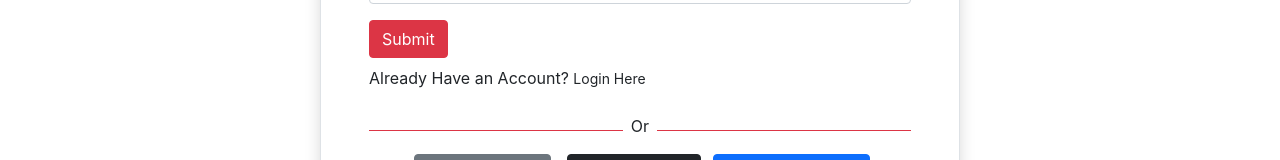
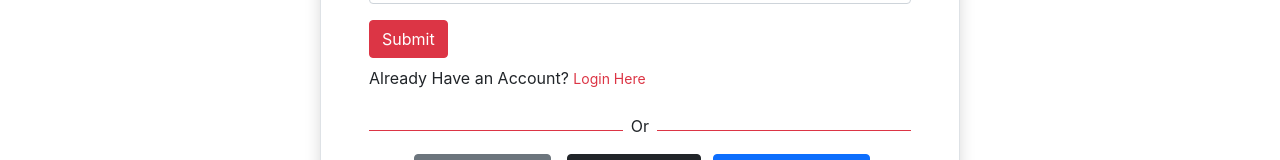
Before and after one commit to RahulDharRoni/independent-service-provider, a React (Create React App) app: page /register in a window 1280 px wide. Shown: the part 492-652 px from the top of the page. Built offline with nearby package versions, Linux system fonts and the light colour scheme; no server answers.

Commit message:
final one

```diff
--- a/src/Pages/Login/Login.js
+++ b/src/Pages/Login/Login.js
@@ -10,6 +10,7 @@ const Login = () => {
     const [
         signInWithEmailAndPassword,
         user,
+        loading,
         error,
     ] = useSignInWithEmailAndPassword(auth, { sendEmailVerification: true });
 
@@ -31,13 +32,6 @@ const Login = () => {
         await sendPasswordResetEmail(email);
         alert('Sent email');
     }
-    if (error) {
-        return (
-            <div>
-                <p>Error: {error.message}</p>
-            </div>
-        );
-    }
 
     if (user) {
         navigate('/checkout')
@@ -47,6 +41,10 @@ const Login = () => {
     const navigateToRegister = event => {
         navigate('/register')
     }
+    let errorUpdate;
+    if (error) {
+        errorUpdate = <p>Error: {error.message}</p>
+    };
     return (
         <div className='w-50 p-3 mx-auto border my-5 rounded'>
             <h1 className='text-danger text-center'>Login In Now</h1>
@@ -60,6 +58,8 @@ const Login = () => {
                     <Form.Label>Password</Form.Label>
                     <Form.Control ref={passwordRef} type="password" placeholder="Password" required />
                 </Form.Group>
+                <h5 className='text-danger'>{errorUpdate}</h5>
+
 
                 <Button variant="primary" type="submit">
                     Submit
--- a/src/Pages/Register/Register.js
+++ b/src/Pages/Register/Register.js
@@ -70,7 +70,7 @@ const Register = () => {
                 <p className='text-danger'>{errors}</p>
                 <button type="submit" className="btn btn-danger">Submit</button>
                 <h3 className='text-danger'>{errorMessage}</h3>
-                <p>Already Have an Account? <small onClick={navigateLogin}>Login Here</small> </p>
+                <p>Already Have an Account? <small onClick={navigateLogin} className="text-danger">Login Here</small> </p>
                 <div className='d-flex align-items-center'>
                     <div style={{ height: '1px' }} className="bg-danger w-50"></div>
                     <p className='mt-2 px-2'>Or</p>
```
